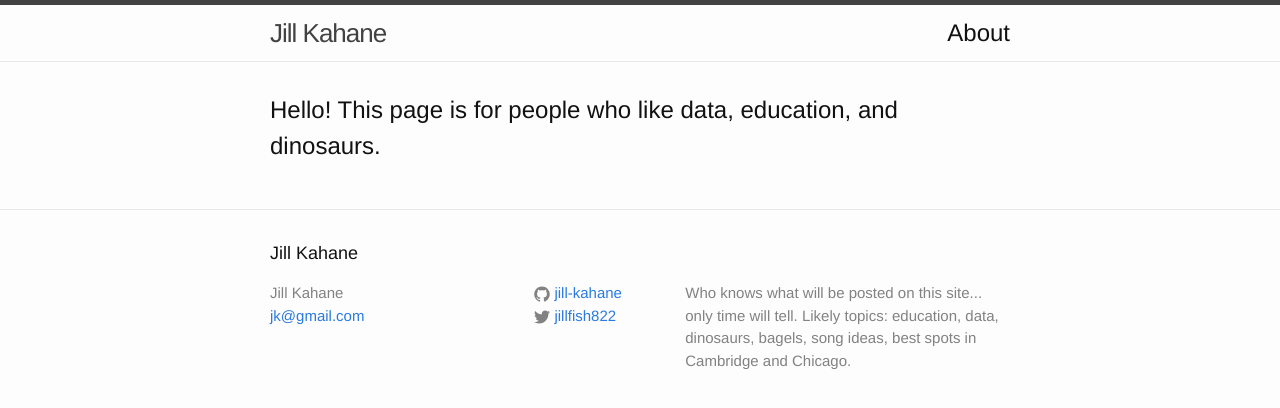
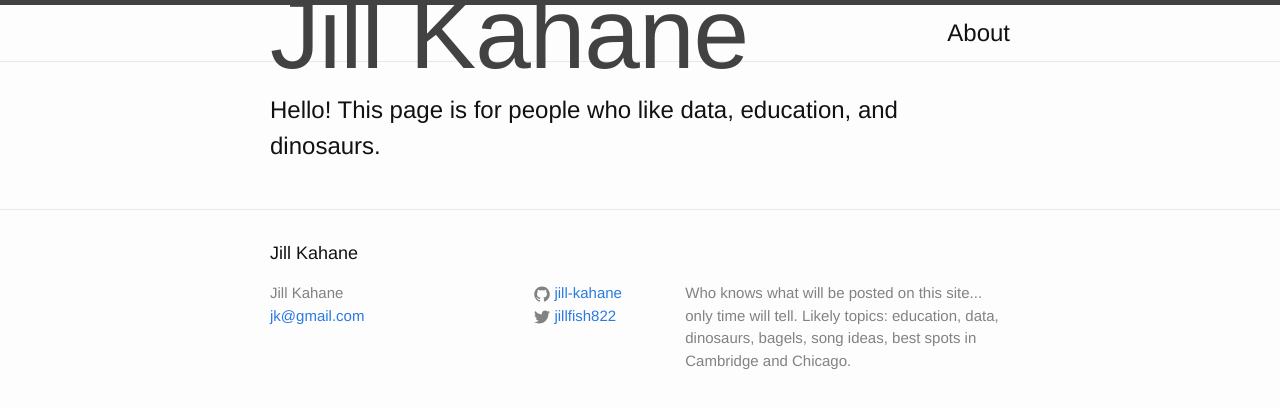
Before and after one commit to jill-kahane/jill-kahane.github.io, a Jekyll site: the page built from index.html, in a window 1280 px wide. Shown: the top 408 px of the page. Built offline with Jekyll 4.4.1, drawn with Linux system fonts in a browser that asks for light colours.

Commit message:
Update _layout.scss

```diff
--- a/_sass/_layout.scss
+++ b/_sass/_layout.scss
@@ -11,7 +11,7 @@
 }
 
 .site-title {
-    font-size: 26px;
+    font-size: 100px;
     font-weight: 300;
     line-height: 56px;
     letter-spacing: -1px;
```
